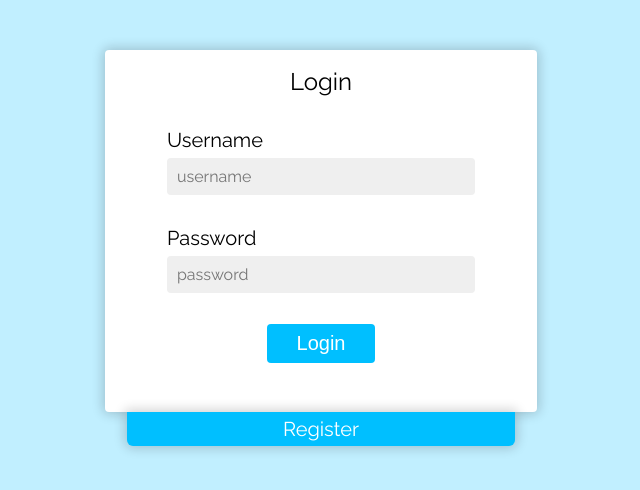
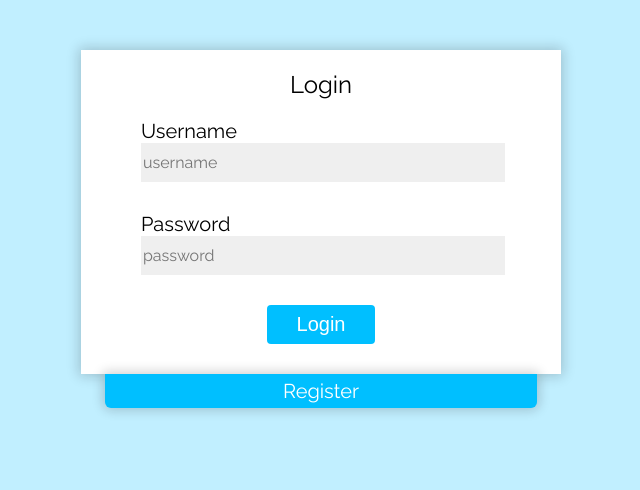
Before and after one commit to hmassa/event-planner, a React (Create React App) app in the folder event-planner/: page / in a window 1280 px wide. Shown: the top 490 px of the page, without its empty margins (319-959 px from the left). Built offline with nearby package versions, Linux system fonts and the light colour scheme.

Commit message:
login, register, and errors functioning correctly

```diff
--- a/event-planner/src/App.css
+++ b/event-planner/src/App.css
@@ -6,14 +6,13 @@ html {
 
 .App {
   text-align: center;
-  /* display: flex; */
   justify-content: center;
   align-items: center;
   font-family: "Raleway", sans-serif;
 }
 
 .login {
-  width: 27em;
+  width: 30em;
   height: 100%;
   margin: 50px auto;
   transition: all 400ms ease-in-out;
@@ -22,16 +21,13 @@ html {
 .login-container {
   background-color: white;
   box-shadow: 0 0 12px 2px rgba(15, 15, 15, 0.2);
-  border-radius: 4px;
-  padding: 17px 10px;
-  z-index: 1;
 }
 
 .tab {
   background-color: #00bfff;
   padding: 5px 0;
   width: 90%;
-  margin: 0 5%;
+  margin: 0 auto;
   border-radius: 0 0 6px 6px;
   transition: all 400ms ease-in-out;
   cursor: pointer;
@@ -59,6 +55,7 @@ html {
   border-radius: 4px;
   transition: all 400ms ease-in-out;
   cursor: pointer;
+  margin-bottom: 30px;
 }
 
 .btn:hover {
--- a/event-planner/src/components/login/login.js
+++ b/event-planner/src/components/login/login.js
@@ -1,5 +1,5 @@
 import React from "react";
-import axios from "axios";
+import $ from "jquery";
 
 export class Login extends React.Component {
   constructor(props) {
@@ -9,6 +9,8 @@ export class Login extends React.Component {
       password: "",
       usernameError: "",
       passError: "",
+      userErrorStyle: noError,
+      passErrorStyle: noError,
     };
 
     this.handleChange = this.handleChange.bind(this);
@@ -27,25 +29,41 @@ export class Login extends React.Component {
 
   handleSubmit(event) {
     event.preventDefault();
-    axios
-      .post("http://localhost:8080/login.php", {
+    $.post(
+      "http://localhost:8080/login.php",
+      {
         username: this.state.username,
         password: this.state.password,
-      })
-      .then(function (response) {
+      },
+      (response) => {
+        if (response.localeCompare("success") === 0) {
           console.log(response);
-      })
-      .catch(function (error) {
-        console.log(error);
+        } else if (response.localeCompare("user") === 0) {
+          this.setState({
+            usernameError: "Incorrect username",
+            passError: "",
+            userErrorStyle: error,
+            passErrorStyle: noError,
           });
+        } else {
+          this.setState({
+            passError: "Incorrect password",
+            usernameError: "",
+            userErrorStyle: noError,
+            passErrorStyle: error,
+          });
+          $("#passError").css(error);
+          $("#usernameError").css(noError);
+        }
+      }
+    );
   }
 
   render() {
     return (
       <div className="base-container" ref={this.props.containerRef}>
         <div className="header">Login</div>
-        <div className="content">
-          <form onSubmit={this.handleSubmit}>
+        <form className="accForm">
           <div className="form-group">
             <label htmlFor="username">Username</label>
             <input
@@ -56,8 +74,11 @@ export class Login extends React.Component {
               value={this.state.username}
               onChange={this.handleChange}
             />
+            <div className="error" style={this.state.userErrorStyle}>
+              {this.state.usernameError}
             </div>
-            <div className="error">{this.state.usernameError}</div>
+          </div>
+
           <div className="form-group">
             <label htmlFor="password">Password</label>
             <input
@@ -68,14 +89,29 @@ export class Login extends React.Component {
               value={this.state.password}
               onChange={this.handleChange}
             />
+            <div className="error" style={this.state.passErrorStyle}>
+              {this.state.passError}
             </div>
-            <div className="error">{this.state.passError}</div>
-            <div className="form-group">
-              <input className="btn" type="submit" value="Login"></input>
           </div>
         </form>
-        </div>
+        <button type="button" className="btn" onClick={this.handleSubmit}>
+          Login
+        </button>
       </div>
     );
   }
 }
+
+const error = {
+  textAlign: "center",
+  width: "100%",
+  padding: "8px 0",
+  color: "#ff2a23",
+  backgroundColor: "#ffcccc",
+  fontSize: "14px",
+  border: "2px solid #ff2a23",
+};
+
+const noError = {
+  display: "none",
+};
--- a/event-planner/src/components/login/register.js
+++ b/event-planner/src/components/login/register.js
@@ -13,6 +13,8 @@ export class Register extends React.Component {
       password2: "",
       passError: "",
       usernameError: "",
+      passErrorStyle: noError,
+      userErrorStyle: noError,
     };
 
     this.handleChange = this.handleChange.bind(this);
@@ -32,25 +34,32 @@ export class Register extends React.Component {
 
   checkUsername(event) {
     this.setState({ username: event.target.value });
-    var errorText = "";
     $.get(
       "http://localhost:8080/search.php?username=" + event.target.value,
-      function (response) {
+      (response) => {
         if (response.localeCompare("match") === 0) {
-          errorText = "This username is already taken. Try another one.";
+          this.setState({
+            usernameError: "This username is already taken. Try another one.",
+            userErrorStyle: error,
+          });
+        } else {
+          this.setState({ usernameError: "", userErrorStyle: noError });
         }
       }
     );
-    this.setState({
-      usernameError: errorText,
-    });
   }
 
   handleSubmit(event) {
     event.preventDefault();
-    const { password1, password2 } = this.state;
+    const { password1, password2, usernameError } = this.state;
     if (password1.localeCompare(password2) !== 0) {
-      this.setState({ passError: "The passwords you entered do not match." });
+      this.setState({
+        passError: "The passwords you entered do not match.",
+        passErrorStyle: error,
+      });
+    } else if (usernameError.localeCompare("") !== 0) {
+      this.setState({ passErrorStyle: noError });
+      alert("Your username must be unique. Try again");
     } else {
       $.post(
         "http://localhost:8080/register.php",
@@ -76,8 +85,7 @@ export class Register extends React.Component {
     return (
       <div className="base-container" ref={this.props.containerRef}>
         <div className="header">Register</div>
-        <div className="content">
-          <form onSubmit={this.handleSubmit}>
+        <form className="accForm">
           <div className="form-group">
             <label htmlFor="fname">First Name</label>
             <input
@@ -111,7 +119,6 @@ export class Register extends React.Component {
               onChange={this.handleChange}
             />
           </div>
-            <div className="error"></div>
           <div className="form-group">
             <label htmlFor="username">Username</label>
             <input
@@ -122,8 +129,10 @@ export class Register extends React.Component {
               value={this.state.username}
               onChange={this.checkUsername}
             />
+            <div className="error" style={this.state.userErrorStyle}>
+              {this.state.usernameError}
             </div>
-            <div className="error">{this.state.usernameError}</div>
+          </div>
           <div className="form-group">
             <label htmlFor="password1">Password</label>
             <input
@@ -145,13 +154,29 @@ export class Register extends React.Component {
               value={this.state.password2}
               onChange={this.handleChange}
             />
+            <div className="error" style={this.state.passErrorStyle}>
+              {this.state.passError}
             </div>
-            <div className="form-group">
-              <input className="btn" type="submit" value="Register"></input>
           </div>
         </form>
-        </div>
+        <button type="button" className="btn" onClick={this.handleSubmit}>
+          Register
+        </button>
       </div>
     );
   }
 }
+
+const error = {
+  textAlign: "center",
+  width: "100%",
+  padding: "8px 0",
+  color: "#ff2a23",
+  backgroundColor: "#ffcccc",
+  fontSize: "14px",
+  border: "2px solid #ff2a23",
+};
+
+const noError = {
+  display: "none",
+};
--- a/event-planner/src/components/login/style.css
+++ b/event-planner/src/components/login/style.css
@@ -1,32 +1,22 @@
 .base-container {
   width: 100%;
-  display: flex;
-  flex-direction: column;
-  align-items: center;
+  text-align: center;
 }
 
 .header {
   font-size: 24px;
+  padding: 20px;
   font-family: "Raleway", sans-serif;
 }
 
-.content {
-  display: flex;
-  flex-direction: column;
-}
-
-.content form {
-  margin: 2em;
-  display: flex;
-  flex-direction: column;
-  align-items: center;
+.accForm {
+  margin: auto;
+  width: 75%;
 }
 
 .form-group {
-  display: flex;
-  flex-direction: column;
-  align-items: flex-start;
-  width: fit-content;
+  margin-bottom: 30px;
+  text-align: left;
 }
 
 .form-group label {
@@ -36,16 +26,12 @@
 .form-group input[type="text"],
 .form-group input[type="email"],
 .form-group input[type="password"] {
-  margin-top: 6px;
-  min-width: 18em;
+  width: 100%;
   height: 37px;
-  padding: 0px 10px;
   font-size: 16px;
   font-family: "Raleway", sans-serif;
   background-color: #efefef;
-  border-radius: 4px;
   border: none;
-  margin-bottom: 31px;
   transition: all 250ms ease-in-out;
 }
 
```
Also changed, not shown: 1 other file (tests, documents, lock files or other folders). Lines whose indentation alone changed are shown as unchanged.
